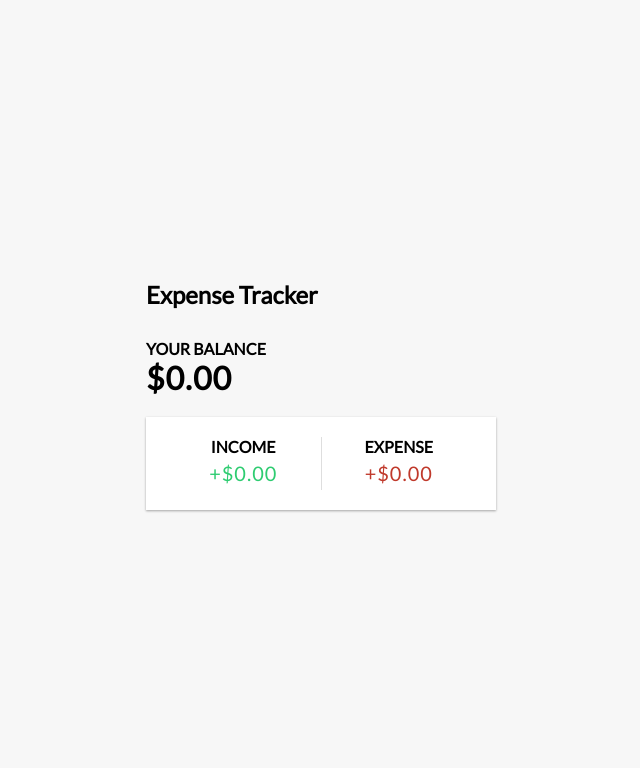
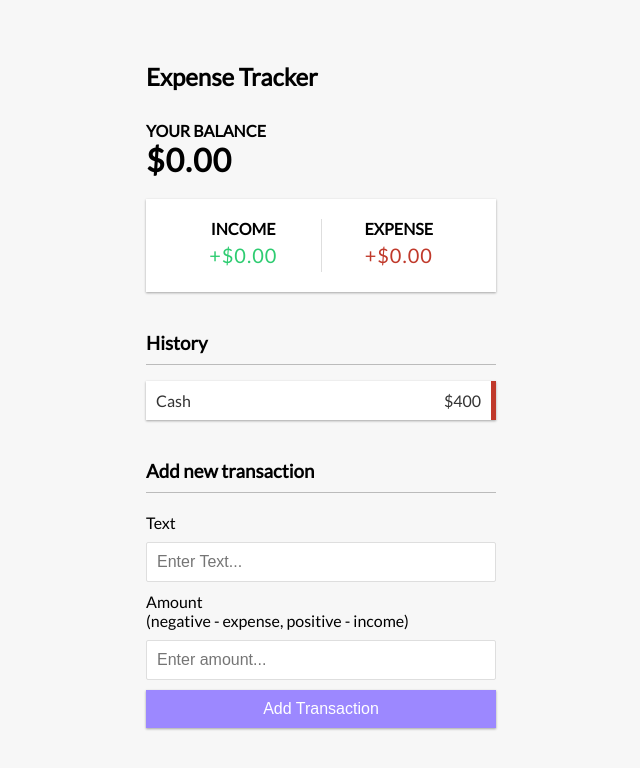
Before and after one commit to islam-ahsanul/expense-tracker, a React (Create React App) app: page / in a window 1280 px wide. Shown: the top 768 px of the page, without its empty margins (319-959 px from the left). Built offline with nearby package versions, Linux system fonts and the light colour scheme.

Commit message:
New Transacton component

```diff
--- a/src/App.js
+++ b/src/App.js
@@ -2,6 +2,8 @@ import React from 'react';
 import Header from './components/Header';
 import Balance from './components/Balance';
 import IncomeExpenses from './components/IncomeExpenses';
+import TransactionList from './components/TransactionList';
+import AddTransaction from './components/AddTransaction';
 import './App.css';
 
 function App() {
@@ -11,6 +13,8 @@ function App() {
       <div className="container">
         <Balance />
         <IncomeExpenses />
+        <TransactionList />
+        <AddTransaction />
       </div>
     </>
   );
--- /dev/null
+++ b/src/components/AddTransaction.js
@@ -0,0 +1,25 @@
+import React from 'react';
+
+const AddTransaction = () => {
+  return (
+    <>
+      <h3>Add new transaction</h3>
+      <form>
+        <div className="form-control">
+          <label htmlFor="text">Text</label>
+          <input type="text" placeholder="Enter Text..." />
+        </div>
+        <div className="form-control">
+          <label htmlFor="amount">
+            Amount <br />
+            (negative - expense, positive - income)
+          </label>
+          <input type="number" placeholder="Enter amount..." />
+        </div>
+        <button className="btn"> Add Transaction</button>
+      </form>
+    </>
+  );
+};
+
+export default AddTransaction;
--- a/src/components/Balance.js
+++ b/src/components/Balance.js
@@ -4,7 +4,7 @@ const Balance = () => {
   return (
     <>
       <h4>Your Balance</h4>
-      <h1 id="balance">$0.00</h1>
+      <h1>$0.00</h1>
     </>
   );
 };
--- a/src/components/IncomeExpenses.js
+++ b/src/components/IncomeExpenses.js
@@ -5,16 +5,12 @@ const IncomeExpenses = () => {
     <div className="inc-exp-container">
       <div>
         <h4>Income</h4>
-        <p id="money-plus" className="money plus">
-          +$0.00
-        </p>
+        <p className="money plus">+$0.00</p>
       </div>
 
       <div>
         <h4>Expense</h4>
-        <p id="money-minus" className="money minus">
-          +$0.00
-        </p>
+        <p className="money minus">+$0.00</p>
       </div>
     </div>
   );
--- /dev/null
+++ b/src/components/TransactionList.js
@@ -0,0 +1,16 @@
+import React from 'react';
+
+const TransactionList = () => {
+  return (
+    <>
+      <h3>History</h3>
+      <ul className="list">
+        <li className="minus">
+          Cash <span>$400</span> <button className="delete-btn"></button>
+        </li>
+      </ul>
+    </>
+  );
+};
+
+export default TransactionList;
```
